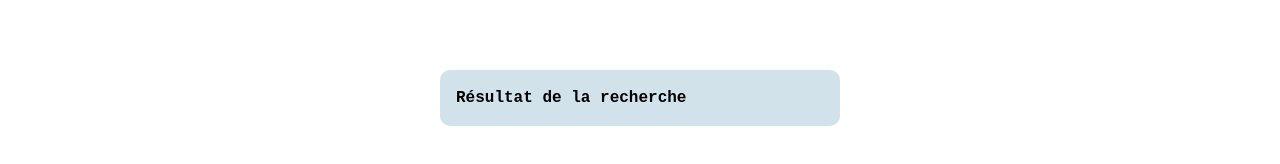
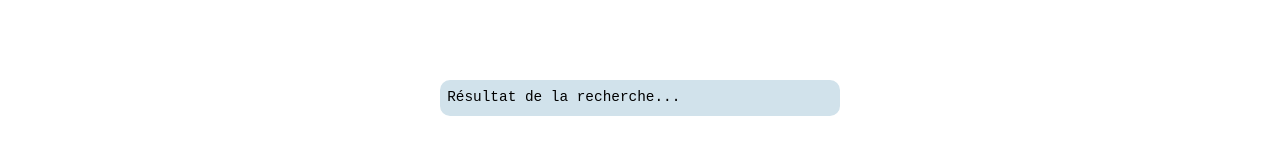
Before and after one commit to jujuocvl/Frigo2, a Vue app: page / in a window 1280 px wide. Shown: the part 882-1046 px from the top of the page. Built offline with nearby package versions, Linux system fonts and the light colour scheme; no server answers.

Commit message:
design hover

```diff
--- a/src/components/Contenu.vue
+++ b/src/components/Contenu.vue
@@ -173,7 +173,7 @@ function search(nom) {
         <label2>Résultat de la recherche :</label2>
         <div id="select">
             <select id="search">
-                <option value="" disabled selected>Résultat de la recherche</option>
+                <option value="" disabled selected>Résultat de la recherche...</option>
             </select>
         </div>
 
@@ -232,9 +232,8 @@ label2 {
     flex-direction: column;
     width: 400px;
     background-color: #D1E2EB;
-    padding: 1em;
+    padding: 0.5em;
     border-radius: 10px;
-    font-size: 1em;
-    font-weight: bold;
+    font-size: 0.9em;
     }
 </style>
--- a/src/components/FormAjout.vue
+++ b/src/components/FormAjout.vue
@@ -75,6 +75,10 @@ h3 { /* titre "ajouter un prod au frigo"*/
     margin: 0 auto;
 }
 
+.boutonSubmit:hover{
+    color:#000000;
+}
+
 .input { /*couleur fond textfield prod et qte */
     height: 30px;
     border-radius: 5px;
--- a/src/components/Search.vue
+++ b/src/components/Search.vue
@@ -1,4 +1,19 @@
 <!--rechercher des produits-->
+<script setup>
+import { reactive } from 'vue';
+
+const ContenuF = {
+    id: "",
+    nom: "",
+    qte: ""
+};
+
+let data = reactive({
+    formFrigo: { ...ContenuF },
+    ContenuF: []
+});
+</script>
+
 <template>
     <div id="form">
         <form @submit.prevent="$emit('search', nom)">
@@ -28,6 +43,11 @@ label {
     border-radius: 5px; /* arrondir les bords */
     margin: 0 auto;
 }
+
+#Bouton:hover{
+    /*border: solid 2px #D1E2EB;*/
+    color:#000000;
+}
 #text{
     text-decoration: none;
     padding: 1em;
@@ -48,7 +68,7 @@ label {
     font-family: 'Courier New', Courier, monospace;
     font-size: 12px;
     font-weight: normal;
-    padding: 0.5em;
+    padding: 1em;
     border-radius: 5px;
 }
 
```
